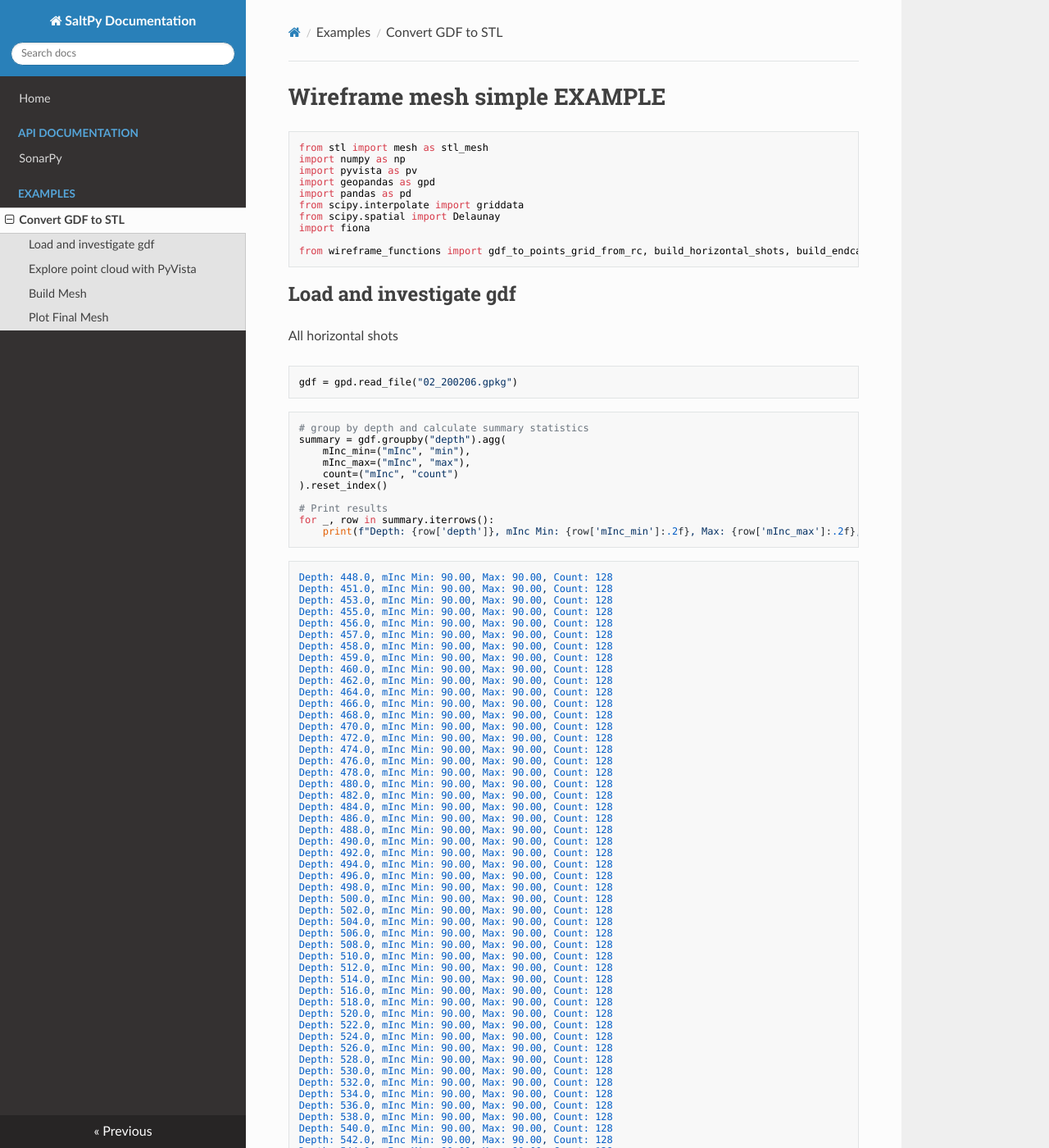
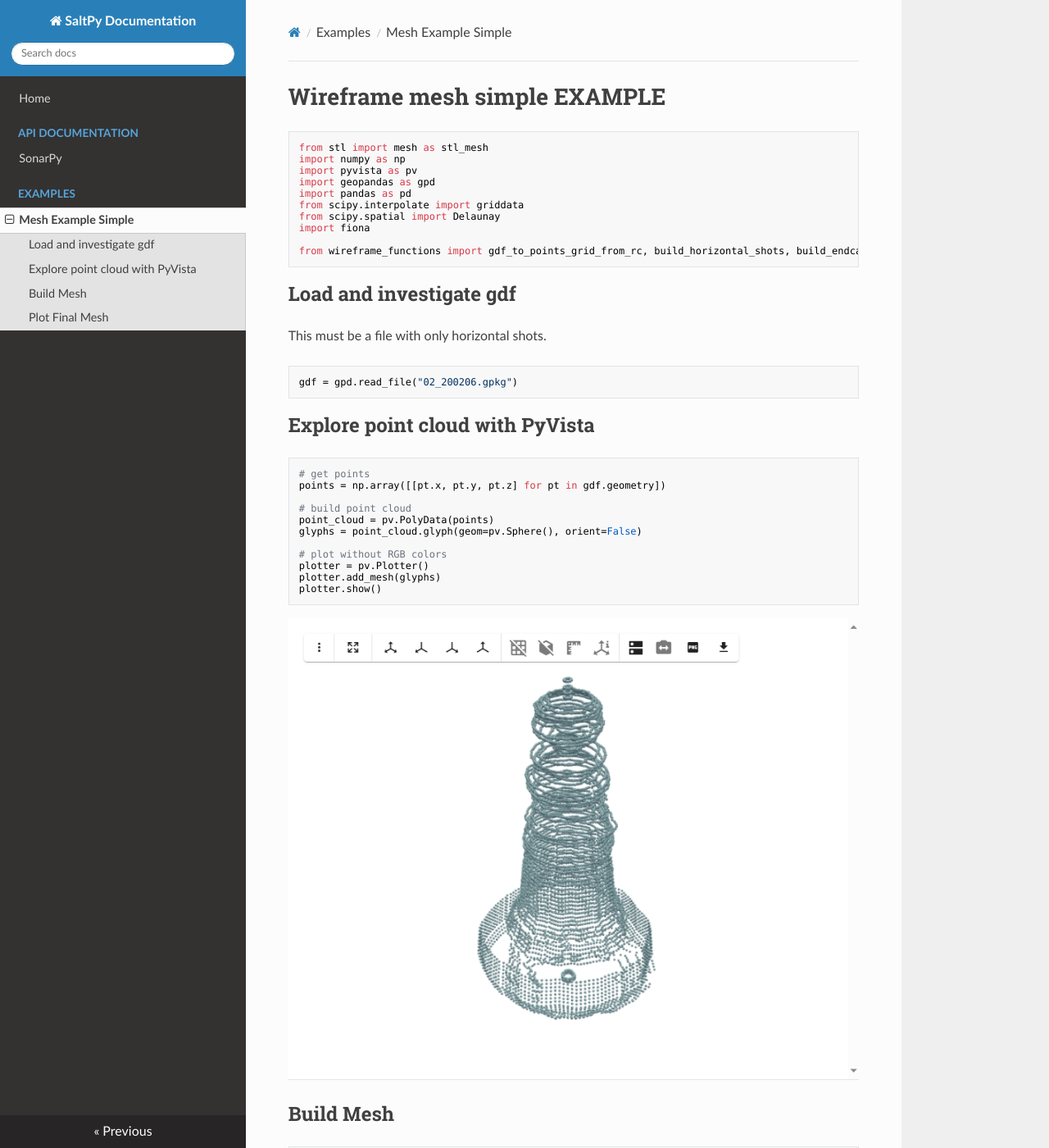
Before and after one commit to kmanalili/test1, an MkDocs documentation site: the page built from docs/examples/wireframe-simple-EXAMPLE.md, in a window 1280 px wide and 1400 px high. Shown: the whole window at 82% size. Built offline with MkDocs 1.6.1, drawn with Linux system fonts in a browser that asks for light colours; nearby versions of some CDN libraries; some of the changed text lies outside the part shown.

Commit message:
edit example

````diff
--- a/docs/examples/wireframe-simple-EXAMPLE.md
+++ b/docs/examples/wireframe-simple-EXAMPLE.md
@@ -1,3 +1,4 @@
+
 # Wireframe mesh simple EXAMPLE
 
 
@@ -16,7 +17,7 @@ from wireframe_functions import gdf_to_points_grid_from_rc, build_horizontal_sho
 
 ## Load and investigate gdf
 
-All horizontal shots
+This must be a file with only horizontal shots.
 
 
 ```python
@@ -24,101 +25,6 @@ gdf = gpd.read_file("02_200206.gpkg")
 ```
 
 
-```python
-# group by depth and calculate summary statistics
-summary = gdf.groupby("depth").agg(
-    mInc_min=("mInc", "min"),
-    mInc_max=("mInc", "max"),
-    count=("mInc", "count")
-).reset_index()
-
-# Print results
-for _, row in summary.iterrows():
-    print(f"Depth: {row['depth']}, mInc Min: {row['mInc_min']:.2f}, Max: {row['mInc_max']:.2f}, Count: {int(row['count'])}")
-```
-
-    Depth: 448.0, mInc Min: 90.00, Max: 90.00, Count: 128
-    Depth: 451.0, mInc Min: 90.00, Max: 90.00, Count: 128
-    Depth: 453.0, mInc Min: 90.00, Max: 90.00, Count: 128
-    Depth: 455.0, mInc Min: 90.00, Max: 90.00, Count: 128
-    Depth: 456.0, mInc Min: 90.00, Max: 90.00, Count: 128
-    Depth: 457.0, mInc Min: 90.00, Max: 90.00, Count: 128
-    Depth: 458.0, mInc Min: 90.00, Max: 90.00, Count: 128
-    Depth: 459.0, mInc Min: 90.00, Max: 90.00, Count: 128
-    Depth: 460.0, mInc Min: 90.00, Max: 90.00, Count: 128
-    Depth: 462.0, mInc Min: 90.00, Max: 90.00, Count: 128
-    Depth: 464.0, mInc Min: 90.00, Max: 90.00, Count: 128
-    Depth: 466.0, mInc Min: 90.00, Max: 90.00, Count: 128
-    Depth: 468.0, mInc Min: 90.00, Max: 90.00, Count: 128
-    Depth: 470.0, mInc Min: 90.00, Max: 90.00, Count: 128
-    Depth: 472.0, mInc Min: 90.00, Max: 90.00, Count: 128
-    Depth: 474.0, mInc Min: 90.00, Max: 90.00, Count: 128
-    Depth: 476.0, mInc Min: 90.00, Max: 90.00, Count: 128
-    Depth: 478.0, mInc Min: 90.00, Max: 90.00, Count: 128
-    Depth: 480.0, mInc Min: 90.00, Max: 90.00, Count: 128
-    Depth: 482.0, mInc Min: 90.00, Max: 90.00, Count: 128
-    Depth: 484.0, mInc Min: 90.00, Max: 90.00, Count: 128
-    Depth: 486.0, mInc Min: 90.00, Max: 90.00, Count: 128
-    Depth: 488.0, mInc Min: 90.00, Max: 90.00, Count: 128
-    Depth: 490.0, mInc Min: 90.00, Max: 90.00, Count: 128
-    Depth: 492.0, mInc Min: 90.00, Max: 90.00, Count: 128
-    Depth: 494.0, mInc Min: 90.00, Max: 90.00, Count: 128
-    Depth: 496.0, mInc Min: 90.00, Max: 90.00, Count: 128
-    Depth: 498.0, mInc Min: 90.00, Max: 90.00, Count: 128
-    Depth: 500.0, mInc Min: 90.00, Max: 90.00, Count: 128
-    Depth: 502.0, mInc Min: 90.00, Max: 90.00, Count: 128
-    Depth: 504.0, mInc Min: 90.00, Max: 90.00, Count: 128
-    Depth: 506.0, mInc Min: 90.00, Max: 90.00, Count: 128
-    Depth: 508.0, mInc Min: 90.00, Max: 90.00, Count: 128
-    Depth: 510.0, mInc Min: 90.00, Max: 90.00, Count: 128
-    Depth: 512.0, mInc Min: 90.00, Max: 90.00, Count: 128
-    Depth: 514.0, mInc Min: 90.00, Max: 90.00, Count: 128
-    Depth: 516.0, mInc Min: 90.00, Max: 90.00, Count: 128
-    Depth: 518.0, mInc Min: 90.00, Max: 90.00, Count: 128
-    Depth: 520.0, mInc Min: 90.00, Max: 90.00, Count: 128
-    Depth: 522.0, mInc Min: 90.00, Max: 90.00, Count: 128
-    Depth: 524.0, mInc Min: 90.00, Max: 90.00, Count: 128
-    Depth: 526.0, mInc Min: 90.00, Max: 90.00, Count: 128
-    Depth: 528.0, mInc Min: 90.00, Max: 90.00, Count: 128
-    Depth: 530.0, mInc Min: 90.00, Max: 90.00, Count: 128
-    Depth: 532.0, mInc Min: 90.00, Max: 90.00, Count: 128
-    Depth: 534.0, mInc Min: 90.00, Max: 90.00, Count: 128
-    Depth: 536.0, mInc Min: 90.00, Max: 90.00, Count: 128
-    Depth: 538.0, mInc Min: 90.00, Max: 90.00, Count: 128
-    Depth: 540.0, mInc Min: 90.00, Max: 90.00, Count: 128
-    Depth: 542.0, mInc Min: 90.00, Max: 90.00, Count: 128
-    Depth: 544.0, mInc Min: 90.00, Max: 90.00, Count: 128
-    Depth: 546.0, mInc Min: 90.00, Max: 90.00, Count: 128
-    Depth: 548.0, mInc Min: 90.00, Max: 90.00, Count: 128
-    Depth: 550.0, mInc Min: 90.00, Max: 90.00, Count: 128
-    Depth: 552.0, mInc Min: 90.00, Max: 90.00, Count: 128
-    Depth: 554.0, mInc Min: 90.00, Max: 90.00, Count: 128
-    Depth: 556.0, mInc Min: 90.00, Max: 90.00, Count: 128
-    Depth: 558.0, mInc Min: 90.00, Max: 90.00, Count: 128
-    Depth: 560.0, mInc Min: 90.00, Max: 90.00, Count: 128
-    Depth: 562.0, mInc Min: 90.00, Max: 90.00, Count: 128
-    Depth: 564.0, mInc Min: 90.00, Max: 90.00, Count: 128
-    Depth: 566.0, mInc Min: 90.00, Max: 90.00, Count: 128
-    Depth: 568.0, mInc Min: 90.00, Max: 90.00, Count: 128
-    Depth: 570.0, mInc Min: 90.00, Max: 90.00, Count: 128
-    Depth: 572.0, mInc Min: 90.00, Max: 90.00, Count: 128
-    Depth: 574.0, mInc Min: 90.00, Max: 90.00, Count: 128
-    Depth: 576.0, mInc Min: 90.00, Max: 90.00, Count: 128
-    Depth: 578.0, mInc Min: 90.00, Max: 90.00, Count: 128
-    Depth: 580.0, mInc Min: 90.00, Max: 90.00, Count: 128
-    Depth: 582.0, mInc Min: 90.00, Max: 90.00, Count: 128
-    Depth: 584.0, mInc Min: 90.00, Max: 90.00, Count: 128
-    Depth: 586.0, mInc Min: 90.00, Max: 90.00, Count: 128
-    Depth: 588.0, mInc Min: 90.00, Max: 90.00, Count: 128
-    Depth: 590.0, mInc Min: 90.00, Max: 90.00, Count: 128
-    Depth: 592.0, mInc Min: 90.00, Max: 90.00, Count: 128
-    Depth: 594.0, mInc Min: 90.00, Max: 90.00, Count: 128
-    Depth: 596.0, mInc Min: 90.00, Max: 90.00, Count: 128
-    Depth: 598.0, mInc Min: 90.00, Max: 90.00, Count: 128
-    Depth: 600.0, mInc Min: 90.00, Max: 90.00, Count: 128
-    Depth: 601.0, mInc Min: 90.00, Max: 90.00, Count: 128
-    Depth: 602.0, mInc Min: 90.00, Max: 90.00, Count: 128
-    Depth: 603.0, mInc Min: 90.00, Max: 90.00, Count: 128
 
 
 ## Explore point cloud with PyVista
--- a/mkdocs.yml
+++ b/mkdocs.yml
@@ -18,4 +18,4 @@ nav:
   - API Documentation:
       - SonarPy: api/SonarPy.md
   - Examples:
-      - Convert GDF to STL: examples/wireframe-simple-EXAMPLE.md
+      - Mesh Example Simple: examples/wireframe-simple-EXAMPLE.md
````
